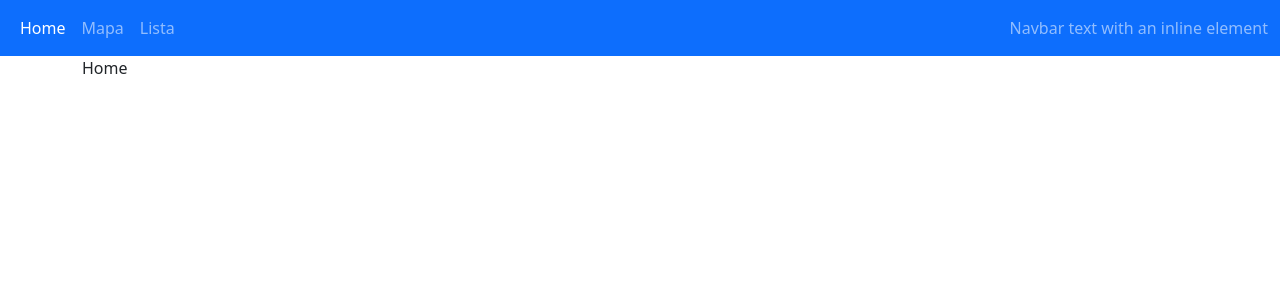
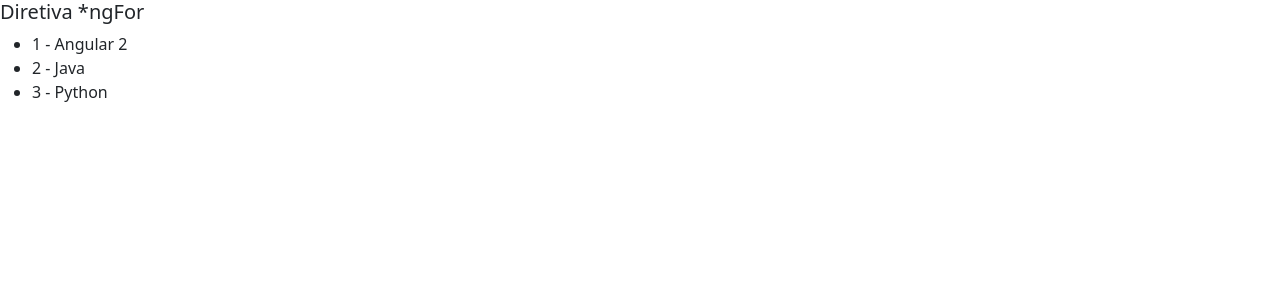
Before and after one commit to enivaldoqueiroz/Curso-Angular, an Angular app in the folder diretivas/: page / in a window 1280 px wide. Shown: the top 300 px of the page. Built offline with nearby package versions, Linux system fonts and the light colour scheme.

Commit message:
Diretivas: trabalhando com ngFor

```diff
--- a/diretivas/src/app/app.component.html
+++ b/diretivas/src/app/app.component.html
@@ -1,6 +1,6 @@
 <!--
     <app-diretivas-ngif></app-diretivas-ngif>
-
+    <app-diretiva-ngswitch></app-diretiva-ngswitch>
 -->
 
-<app-diretiva-ngswitch></app-diretiva-ngswitch>
+<app-diretiva-ng-for></app-diretiva-ng-for>
--- a/diretivas/src/app/app.module.ts
+++ b/diretivas/src/app/app.module.ts
@@ -4,12 +4,14 @@
 import { AppComponent } from './app.component';
 import { DiretivasNgifComponent } from './diretivas-ngif/diretivas-ngif.component';
 import { DiretivaNgswitchComponent } from './diretiva-ngswitch/diretiva-ngswitch.component';
+import { DiretivaNgForComponent } from './diretiva-ng-for/diretiva-ng-for.component';
 
 @NgModule({
   declarations: [
     AppComponent,
     DiretivasNgifComponent,
-    DiretivaNgswitchComponent
+    DiretivaNgswitchComponent,
+    DiretivaNgForComponent
   ],
   imports: [
     BrowserModule
--- /dev/null
+++ b/diretivas/src/app/diretiva-ng-for/diretiva-ng-for.component.html
@@ -0,0 +1,7 @@
+<h5>Diretiva *ngFor</h5>
+
+<ul>
+    <li *ngFor="let curso of cursos, let i = index" >
+        {{ i + 1 }} - {{ curso }}
+    </li>
+</ul>
--- /dev/null
+++ b/diretivas/src/app/diretiva-ng-for/diretiva-ng-for.component.ts
@@ -0,0 +1,21 @@
+import { Component, OnInit } from '@angular/core';
+
+@Component({
+  selector: 'app-diretiva-ng-for',
+  templateUrl: './diretiva-ng-for.component.html',
+  styleUrls: ['./diretiva-ng-for.component.css']
+})
+export class DiretivaNgForComponent implements OnInit {
+
+  cursos: string[] = ["Angular 2", "Java", "Python"]
+
+  constructor() { }
+
+  ngOnInit(): void {
+    for (let i=0; i<this.cursos.length; i++){
+      let curso = this.cursos[i];
+    }
+
+  }
+
+}
```
Also changed, not shown: diretivas/src/app/diretiva-ng-for/diretiva-ng-for.component.css (added), 1 other file (tests, documents, lock files or other folders).
